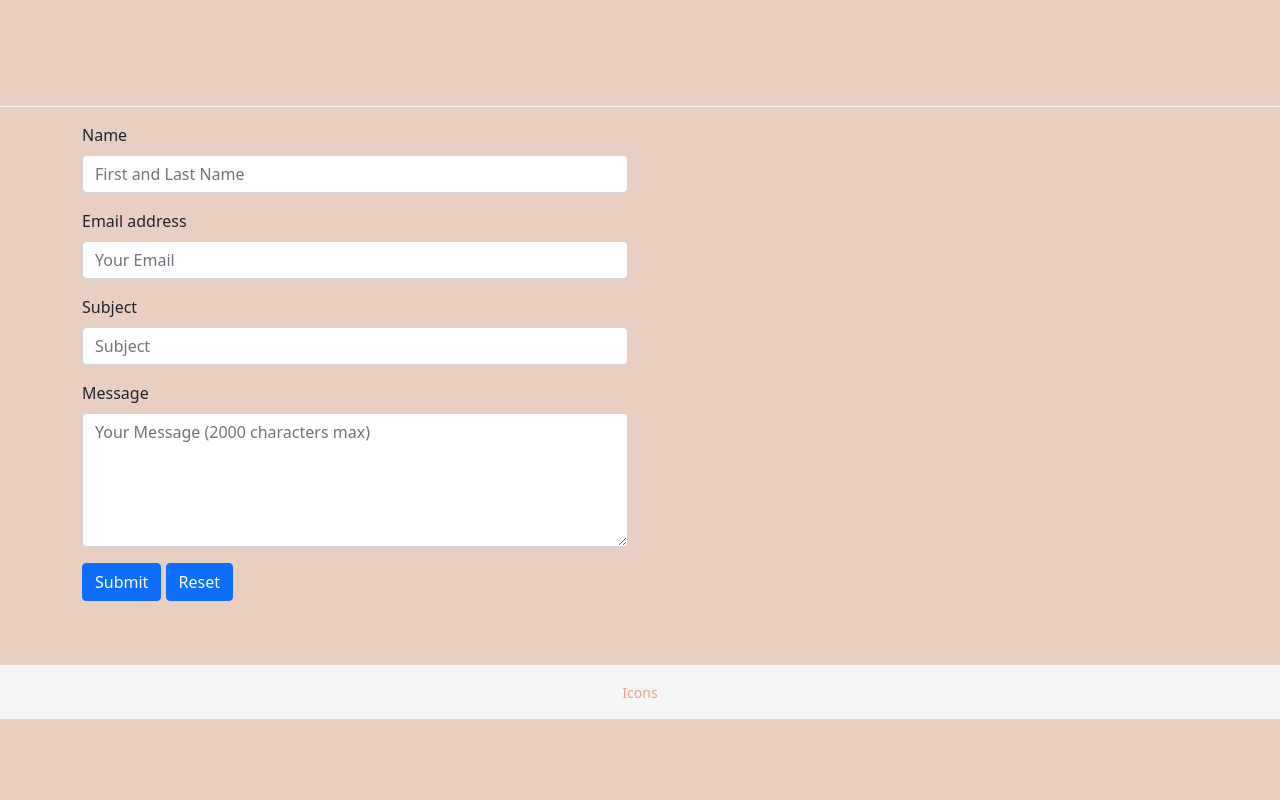
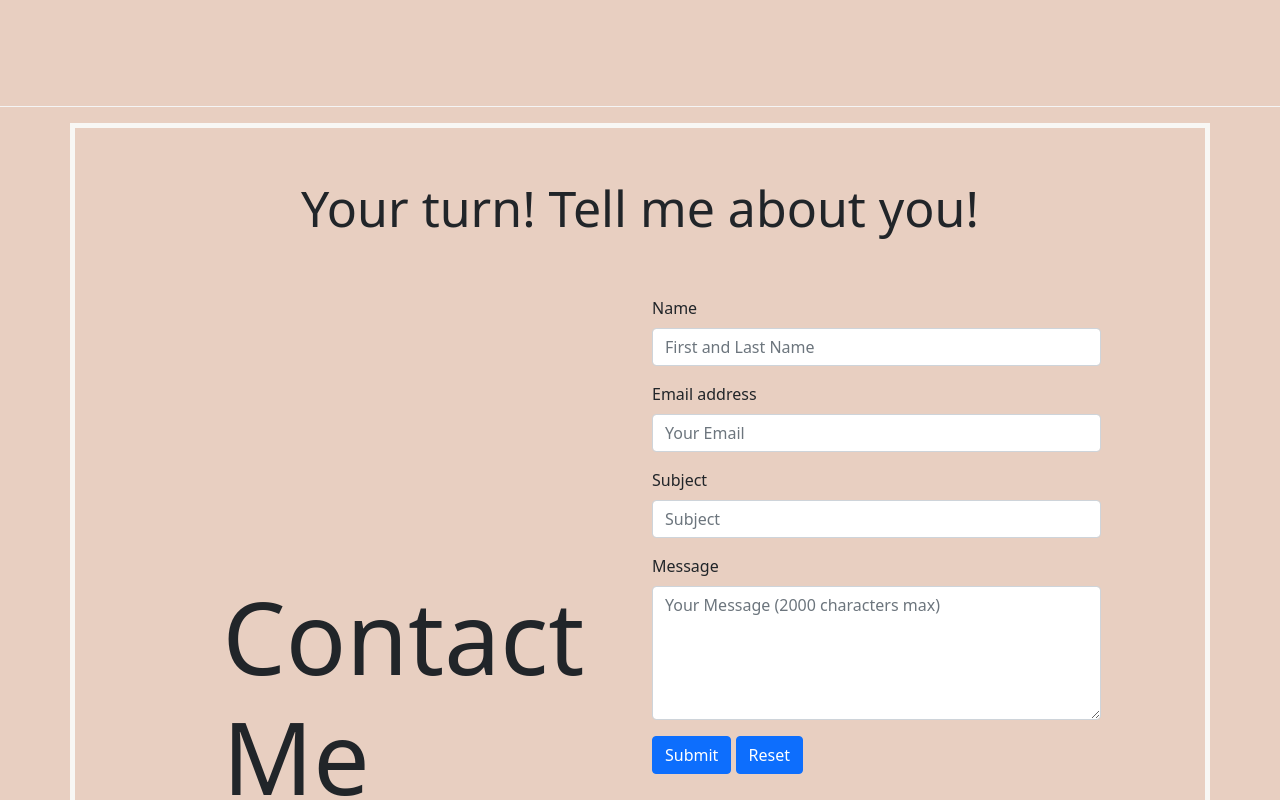
Before and after one commit to ImyralyGarcia/imyraly-garcia, a plain HTML site: page public_html/index.html in a window 1280 px wide. Shown: the part 2700-3500 px from the top of the page. Before the commit the page ends 3419 px from the top, so only its background shows below. Drawn offline with nearby package versions, Linux system fonts and the light colour scheme; some packages are replaced by stand-ins of ours; a script that the page names is missing.

Commit message:
Made some edits to the contact form section

```diff
--- a/public_html/index.html
+++ b/public_html/index.html
@@ -103,8 +103,12 @@
 <hr class="break-5">
 
 
-<main class="container">
-    <div class="row">
+<main class="container" id="form">
+    <div class="row" id="contact-form">
+        <h1 class="contact-title">Your turn! Tell me about you!</h1>
+        <div class="col">
+            <h1 class="contact-left">Contact<br/>Me</h1>
+        </div>
         <div class="contact col-md-6">
             <form action="http://localhost:4200/apis/" id="contact" method="post" novalidate>
                 <div class="mb-3">
--- a/public_html/style.css
+++ b/public_html/style.css
@@ -160,3 +160,28 @@ footer {
     padding-top: 15px;
     padding-bottom: 15px;
 }
+
+.contact-title {
+    font-size: 50px;
+    text-align: center;
+    padding-top: 1em;
+    padding-bottom: 1em;
+}
+
+#form {
+    border: #F8F7F4 solid 5px;
+}
+
+#contact-form {
+    margin-left: 5em;
+    margin-right: 5em;
+}
+
+.contact-left {
+    font-size: 100px;
+    display: flex;
+    justify-content: center;
+    align-items: center;
+    min-height: 100vh;
+
+}
```
